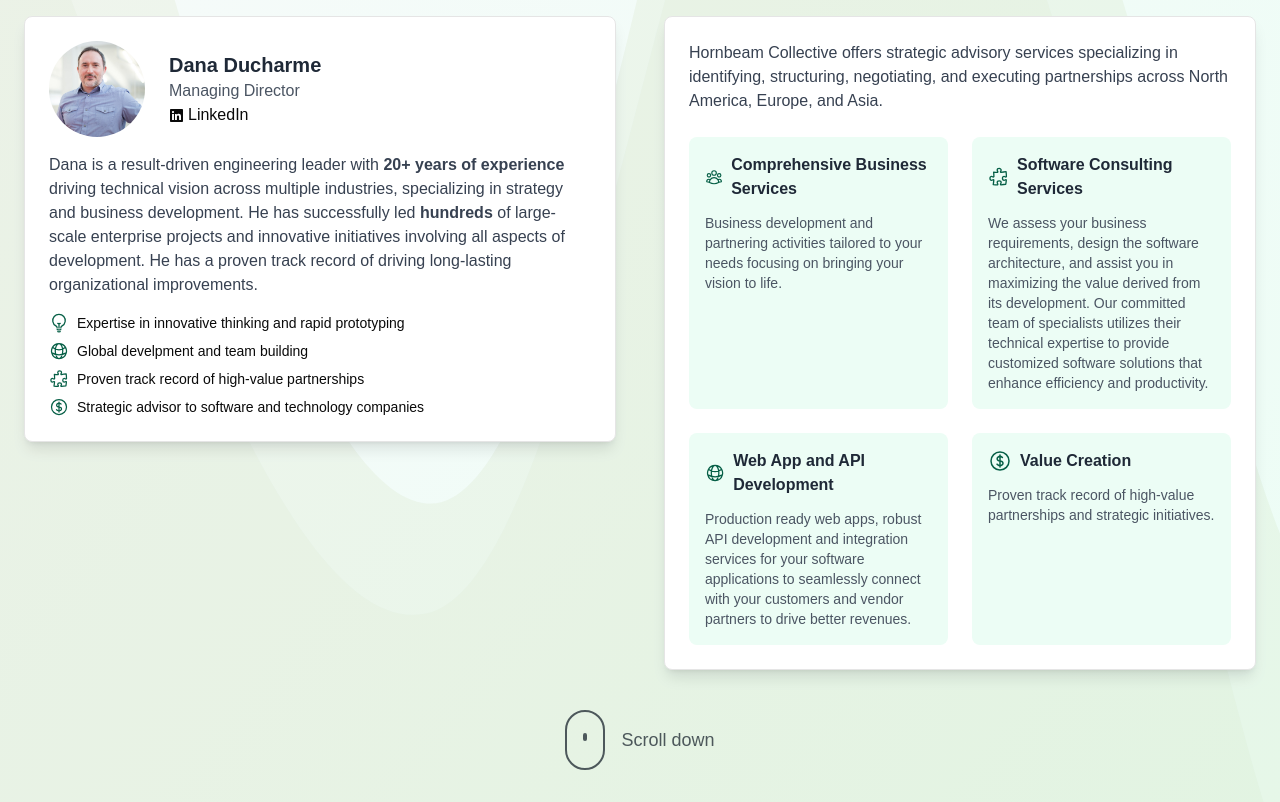
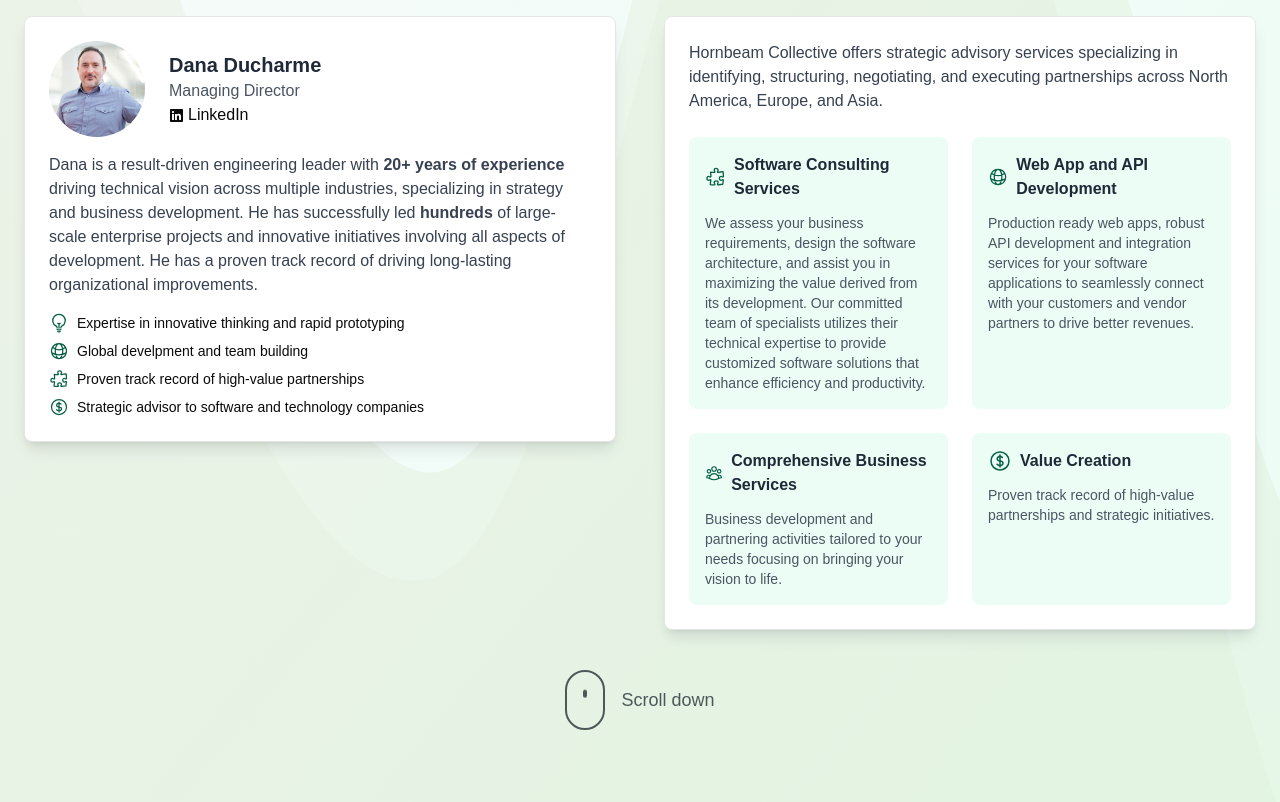
Before and after one commit to danaducharme/hornbeamdev.com, a Next.js app: page / in a window 1280 px wide. Shown: the part 740-1542 px from the top of the page. Built offline with nearby package versions, Linux system fonts and the light colour scheme.

Commit message:
Reorganize Hero component layout by moving Comprehensive Business Services section for improved visibility

```diff
--- a/components/Hero.tsx
+++ b/components/Hero.tsx
@@ -205,14 +205,6 @@
 								<div className="grid grid-cols-1 md:grid-cols-2 gap-6">
 									<div className="bg-emerald-50 p-4 rounded-lg">
 										<div className="flex items-center mb-3">
-											<UserGroupIcon className="h-6 w-6 text-emerald-800 mr-2"/>
-											<h3 className="font-semibold text-gray-800">Comprehensive Business Services</h3>
-										</div>
-										<p className="text-sm text-gray-600">Business development and partnering
-											activities tailored to your needs focusing on bringing your vision to life.</p>
-									</div>
-									<div className="bg-emerald-50 p-4 rounded-lg">
-										<div className="flex items-center mb-3">
 											<PuzzlePieceIcon className="h-6 w-6 text-emerald-800 mr-2"/>
 											<h3 className="font-semibold text-gray-800">Software Consulting Services</h3>
 										</div>
@@ -234,6 +226,14 @@
 									</div>
 									<div className="bg-emerald-50 p-4 rounded-lg">
 										<div className="flex items-center mb-3">
+											<UserGroupIcon className="h-6 w-6 text-emerald-800 mr-2"/>
+											<h3 className="font-semibold text-gray-800">Comprehensive Business Services</h3>
+										</div>
+										<p className="text-sm text-gray-600">Business development and partnering
+											activities tailored to your needs focusing on bringing your vision to life.</p>
+									</div>
+									<div className="bg-emerald-50 p-4 rounded-lg">
+										<div className="flex items-center mb-3">
 											<CurrencyDollarIcon className="h-6 w-6 text-emerald-800 mr-2"/>
 											<h3 className="font-semibold text-gray-800">Value Creation</h3>
 										</div>
```
